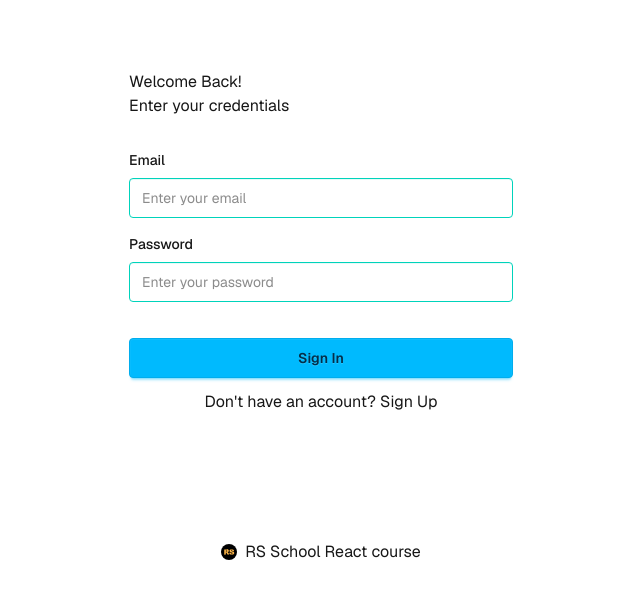
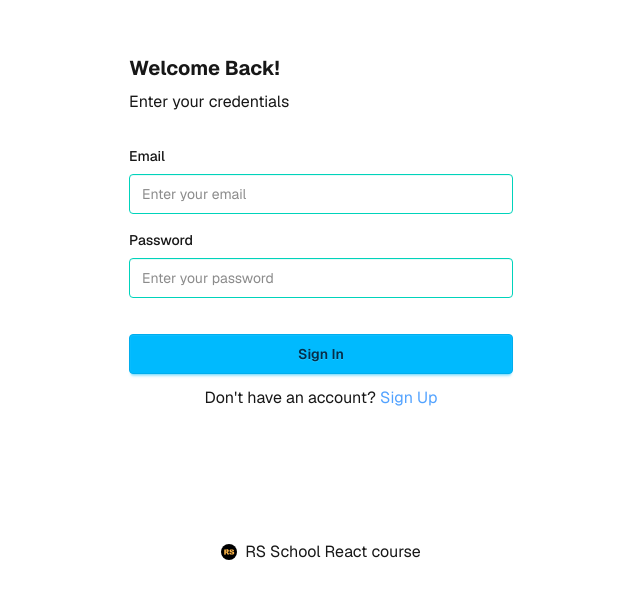
Before and after one commit to houraBL/rest-client-app, a Next.js app: page / in a window 1280 px wide. Shown: the part 158-756 px from the top of the page, without its empty margins (319-959 px from the left). Built offline with nearby package versions, Linux system fonts and the light colour scheme; no server answers.

Commit message:
feat(auth): add redirect for logged-in users and show loader on submit

```diff
--- a/src/components/AuthPage/AuthPage.tsx
+++ b/src/components/AuthPage/AuthPage.tsx
@@ -6,9 +6,11 @@ import {
   registerWithEmailAndPassword,
 } from '@/firebase/firebase';
 import { useAuthState } from 'react-firebase-hooks/auth';
-import { useState } from 'react';
+import { useEffect, useState } from 'react';
 import { loginSchema, registerSchema } from '@/lib/validation/auth';
 import z from 'zod';
+import { useRouter } from 'next/navigation';
+import { Loader } from '../Loader/Loader';
 
 type Mode = 'login' | 'register';
 type Errors = {
@@ -18,6 +20,8 @@ type Errors = {
 };
 
 export default function AuthPage() {
+  const router = useRouter();
+
   const [mode, setMode] = useState<Mode>('login');
 
   const [name, setName] = useState('');
@@ -27,19 +31,24 @@ export default function AuthPage() {
   const [errors, setErrors] = useState<Errors>({});
 
   const [user, loading, error] = useAuthState(auth);
+  const [isSubmitting, setIsSubmitting] = useState(false);
 
-  if (loading) return <p>Loading...</p>;
+  useEffect(() => {
+    if (!loading && user) {
+      router.push('/home');
+    }
+  }, [loading, user, router]);
+
+  if (loading) return <Loader />;
   if (error) {
     console.log(error);
   }
-  if (user) {
-    // TODO: redirect to the main page
-    console.log('Redirecting');
-  }
+  if (user) return null;
 
   const handleSubmit = async (e: React.FormEvent) => {
     e.preventDefault();
     setErrors({});
+    setIsSubmitting(true);
 
     try {
       if (mode === 'login') {
@@ -83,13 +92,17 @@ export default function AuthPage() {
       }
     } catch (err) {
       console.error(err);
+    } finally {
+      setIsSubmitting(false);
     }
   };
 
   return (
     <div className="flex flex-col gap-3 w-sm">
       <div className="mb-5">
-        <h2>{mode === 'login' ? 'Welcome Back!' : 'Get Started Now'}</h2>
+        <h2 className="mb-2 font-bold text-xl">
+          {mode === 'login' ? 'Welcome Back!' : 'Get Started Now'}
+        </h2>
         <p>
           {mode === 'login' ? 'Enter your credentials' : 'Create a new account'}
         </p>
@@ -151,19 +164,20 @@ export default function AuthPage() {
             <p className="text-red-500 text-xs mt-2">{errors.password}</p>
           )}
         </div>
-        <button className="btn btn-info mt-5">
+        <button className="btn btn-info mt-5" disabled={isSubmitting}>
           {mode === 'login' ? 'Sign In' : 'Sign Up'}
         </button>
       </form>
-      <p className="text-center">
+      <p className="text-center mb-5">
         {mode === 'login' ? "Don't have an account? " : 'Have an account? '}
         <span
-          className="cursor-pointer"
+          className="cursor-pointer text-blue-400"
           onClick={() => setMode(mode === 'login' ? 'register' : 'login')}
         >
           {mode === 'login' ? 'Sign Up' : 'Sign In'}
         </span>
       </p>
+      {isSubmitting && <Loader />}
     </div>
   );
 }
--- /dev/null
+++ b/src/components/Loader/Loader.tsx
@@ -0,0 +1,7 @@
+export const Loader = () => {
+  return (
+    <div className="flex justify-center items-center">
+      <div className="w-10 h-10 border-5 border-blue-500 border-dashed rounded-full animate-spin"></div>
+    </div>
+  );
+};
```
